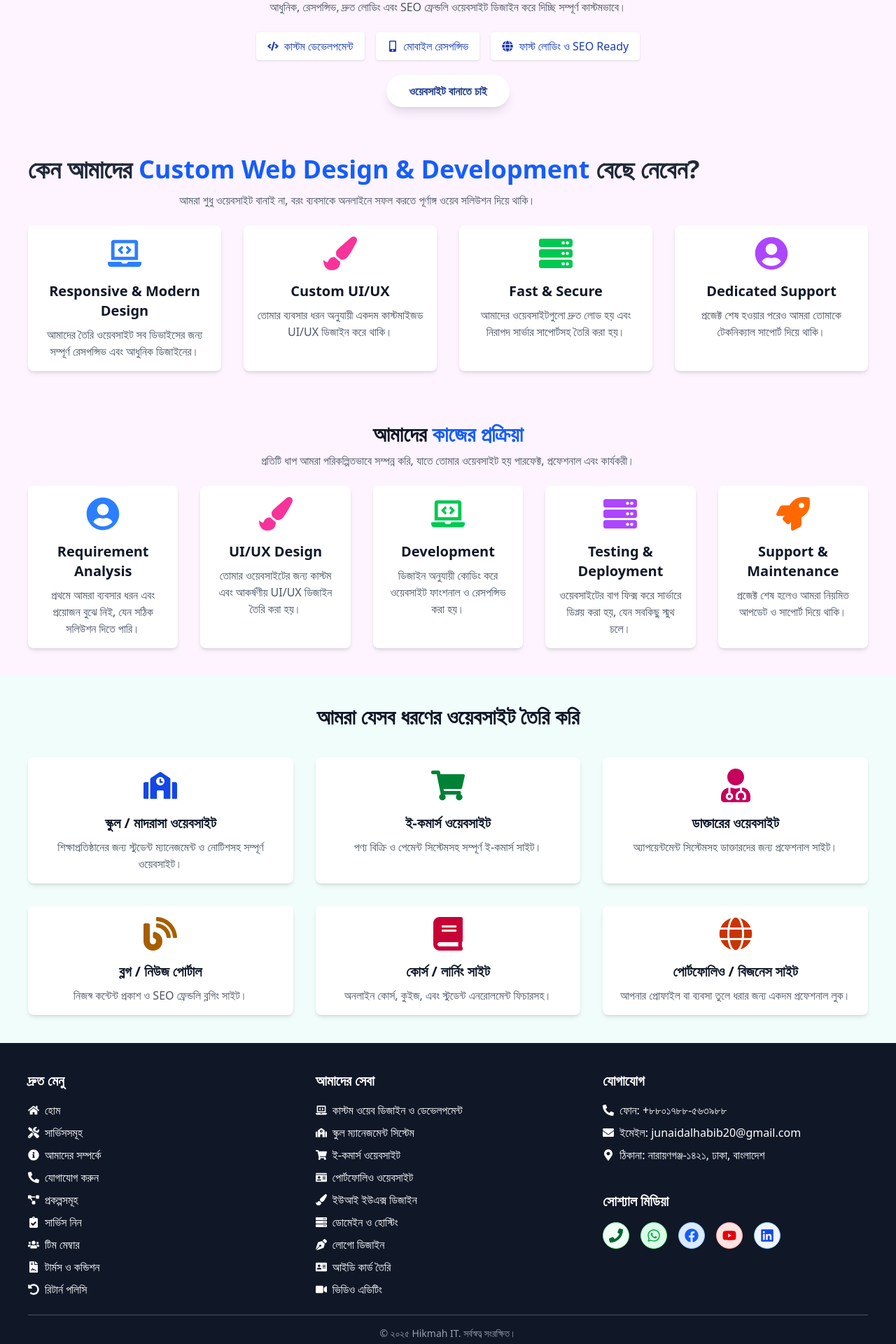
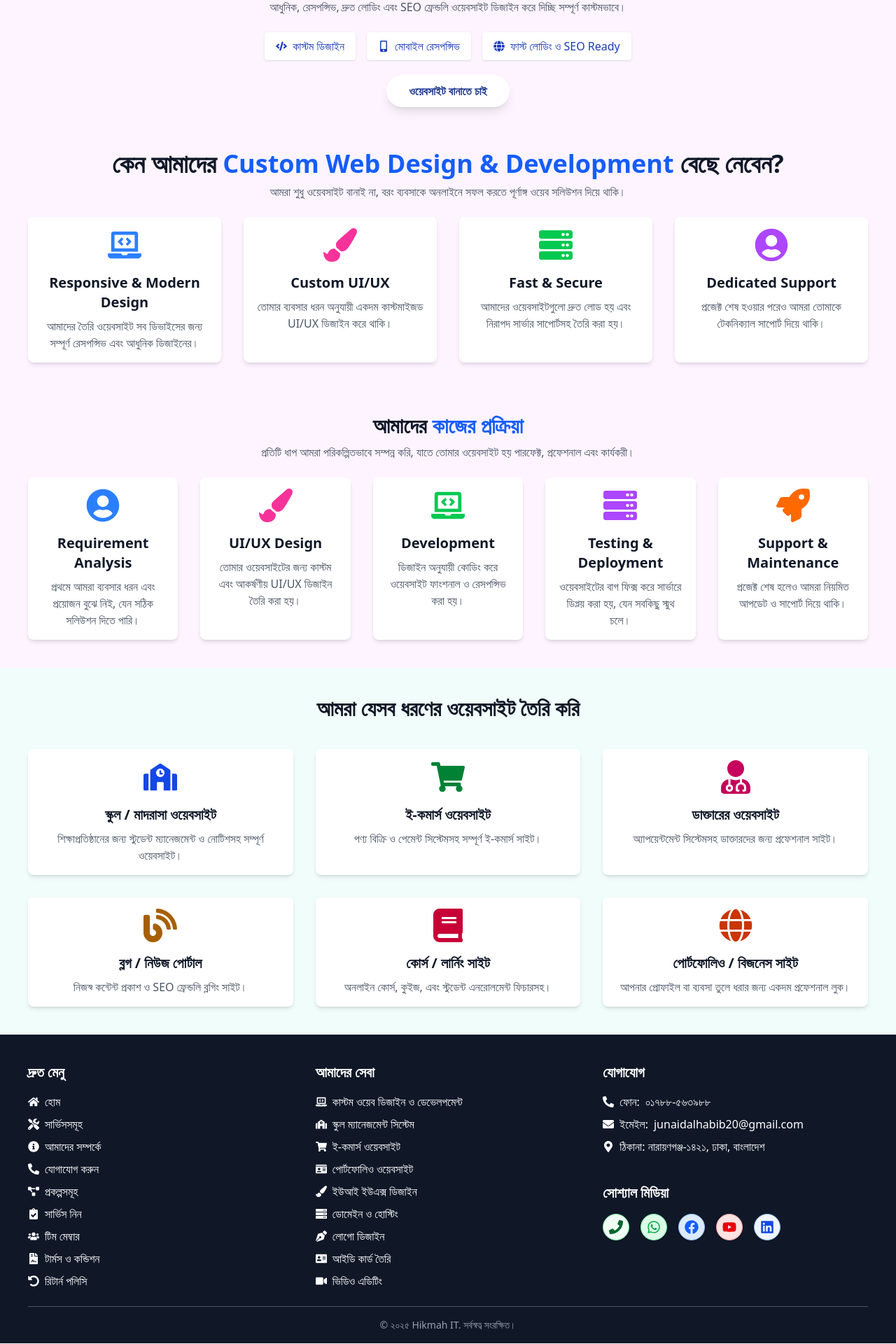
Before and after one commit to mdjunaidalhabib/hikmah-it, a Next.js app: page /web-development in a window 1280 px wide. Shown: the part 142-2062 px from the top of the page at 70% size. Built offline with nearby package versions, Linux system fonts and the light colour scheme.

Commit message:
Updated code with new changes

```diff
--- a/app/components/home/footer.jsx
+++ b/app/components/home/footer.jsx
@@ -1,3 +1,4 @@
+import Link from "next/link";
 import SocialIcons from "./SocialIcons";
 import {
   FaHome,
@@ -27,36 +28,46 @@ export default function Footer() {
     <footer className="bg-gray-900 text-white py-4 px-4 md:px-10">
       <div className="max-w-7xl mx-auto grid grid-cols-1 sm:grid-cols-2 md:grid-cols-3 gap-8 py-6">
         {/* Quick Menu */}
-
         <div>
           <h2 className="text-xl font-semibold mb-4">দ্রুত মেনু</h2>
           <ul className="space-y-2">
-            <li className="flex items-center gap-2">
-              <FaHome /> হোম
+            <li className="flex items-center gap-2 hover:scale-101 hover:text-yellow-300">
+              <FaHome />
+              <Link href="/">হোম</Link>
             </li>
-            <li className="flex items-center gap-2">
-              <FaTools /> সার্ভিসসমূহ
+            <li className="flex items-center gap-2 hover:scale-101 hover:text-yellow-300">
+              <FaTools />
+              <Link href="/services">সার্ভিসসমূহ</Link>
             </li>
-            <li className="flex items-center gap-2">
-              <FaInfoCircle /> আমাদের সম্পর্কে
+            <li className="flex items-center gap-2 hover:scale-101 hover:text-yellow-300">
+              <FaInfoCircle />
+              <Link href="/about" className="">
+                আমাদের সম্পর্কে
+              </Link>
             </li>
-            <li className="flex items-center gap-2">
-              <FaPhoneAlt /> যোগাযোগ করুন
+            <li className="flex items-center gap-2 hover:scale-101 hover:text-yellow-300">
+              <FaPhoneAlt />
+              <Link href="/contact">যোগাযোগ করুন</Link>
             </li>
-            <li className="flex items-center gap-2">
-              <FaProjectDiagram /> প্রকল্পসমূহ
+            <li className="flex items-center gap-2 hover:scale-101 hover:text-yellow-300">
+              <FaProjectDiagram />
+              <Link href="/projects">প্রকল্পসমূহ</Link>
             </li>
-            <li className="flex items-center gap-2">
-              <FaClipboardCheck /> সার্ভিস নিন
+            <li className="flex items-center gap-2 hover:scale-101 hover:text-yellow-300">
+              <FaClipboardCheck />
+              <Link href="/order-service">সার্ভিস নিন</Link>
             </li>
-            <li className="flex items-center gap-2">
-              <FaUsers /> টিম মেম্বার
+            <li className="flex items-center gap-2 hover:scale-101 hover:text-yellow-300">
+              <FaUsers />
+              <Link href="/team">টিম মেম্বার</Link>
             </li>
-            <li className="flex items-center gap-2">
-              <FaFileContract /> টার্মস ও কন্ডিশন
+            <li className="flex items-center gap-2 hover:scale-101 hover:text-yellow-300">
+              <FaFileContract />
+              <Link href="/terms">টার্মস ও কন্ডিশন</Link>
             </li>
-            <li className="flex items-center gap-2">
-              <FaUndoAlt /> রিটার্ন পলিসি
+            <li className="flex items-center gap-2 hover:scale-101 hover:text-yellow-300">
+              <FaUndoAlt />
+              <Link href="/return-policy">রিটার্ন পলিসি</Link>
             </li>
           </ul>
         </div>
@@ -65,32 +76,45 @@ export default function Footer() {
         <div>
           <h2 className="text-xl font-semibold mb-4">আমাদের সেবা</h2>
           <ul className="space-y-2">
-            <li className="flex items-center gap-2">
-              <FaLaptopCode /> কাস্টম ওয়েব ডিজাইন ও ডেভেলপমেন্ট
+            <li className="flex items-center gap-2 hover:scale-101 hover:text-yellow-300">
+              <FaLaptopCode />
+              <Link href="/services/web-design">
+                কাস্টম ওয়েব ডিজাইন ও ডেভেলপমেন্ট
+              </Link>
             </li>
-            <li className="flex items-center gap-2">
-              <FaSchool /> স্কুল ম্যানেজমেন্ট সিস্টেম
+            <li className="flex items-center gap-2 hover:scale-101 hover:text-yellow-300">
+              <FaSchool />
+              <Link href="/services/school-management">
+                স্কুল ম্যানেজমেন্ট সিস্টেম
+              </Link>
             </li>
-            <li className="flex items-center gap-2">
-              <FaShoppingCart /> ই-কমার্স ওয়েবসাইট
+            <li className="flex items-center gap-2 hover:scale-101 hover:text-yellow-300">
+              <FaShoppingCart />
+              <Link href="/services/ecommerce">ই-কমার্স ওয়েবসাইট</Link>
             </li>
-            <li className="flex items-center gap-2">
-              <FaIdCard /> পোর্টফোলিও ওয়েবসাইট
+            <li className="flex items-center gap-2 hover:scale-101 hover:text-yellow-300">
+              <FaIdCard />
+              <Link href="/services/portfolio">পোর্টফোলিও ওয়েবসাইট</Link>
             </li>
-            <li className="flex items-center gap-2">
-              <FaPaintBrush /> ইউআই ইউএক্স ডিজাইন
+            <li className="flex items-center gap-2 hover:scale-101 hover:text-yellow-300">
+              <FaPaintBrush />
+              <Link href="/services/ui-ux">ইউআই ইউএক্স ডিজাইন</Link>
             </li>
-            <li className="flex items-center gap-2">
-              <FaServer /> ডোমেইন ও হোস্টিং
+            <li className="flex items-center gap-2 hover:scale-101 hover:text-yellow-300">
+              <FaServer />
+              <Link href="/services/domain-hosting">ডোমেইন ও হোস্টিং</Link>
             </li>
-            <li className="flex items-center gap-2">
-              <FaPenNib /> লোগো ডিজাইন
+            <li className="flex items-center gap-2 hover:scale-101 hover:text-yellow-300">
+              <FaPenNib />
+              <Link href="/services/logo-design">লোগো ডিজাইন</Link>
             </li>
-            <li className="flex items-center gap-2">
-              <FaAddressCard /> আইডি কার্ড তৈরি
+            <li className="flex items-center gap-2 hover:scale-101 hover:text-yellow-300">
+              <FaAddressCard />
+              <Link href="/services/id-card">আইডি কার্ড তৈরি</Link>
             </li>
-            <li className="flex items-center gap-2">
-              <FaVideo /> ভিডিও এডিটিং
+            <li className="flex items-center gap-2 hover:scale-101 hover:text-yellow-300">
+              <FaVideo />
+              <Link href="/services/video-editing">ভিডিও এডিটিং</Link>
             </li>
           </ul>
         </div>
@@ -100,11 +124,19 @@ export default function Footer() {
           <div>
             <h2 className="text-xl font-semibold mb-4">যোগাযোগ</h2>
             <ul className="space-y-2">
-              <li className="flex items-center gap-2">
-                <FaPhoneAlt /> ফোন: +৮৮০১৭৮৮-৫৬৩৯৮৮
+              <li className="flex items-center gap-2 hover:scale-101 hover:text-yellow-300">
+                <FaPhoneAlt /> ফোন:{" "}
+                <a href="tel:01788563988">
+                  ০১৭৮৮-৫৬৩৯৮৮
+                </a>
               </li>
-              <li className="flex items-center gap-2">
-                <FaEnvelope /> ইমেইল: junaidalhabib20@gmail.com
+              <li className="flex items-center gap-2 hover:scale-101 hover:text-yellow-300">
+                <FaEnvelope /> ইমেইল:{" "}
+                <a
+                  href="mailto:junaidalhabib20@gmail.com"
+                >
+                  junaidalhabib20@gmail.com
+                </a>
               </li>
               <li className="flex items-center gap-2">
                 <FaMapMarkerAlt /> ঠিকানা: নারায়ণগঞ্জ-১৪২১, ঢাকা, বাংলাদেশ
@@ -121,7 +153,9 @@ export default function Footer() {
           </div>
         </div>
       </div>
+
       <hr className="border-t-1 border-gray-600" />
+
       {/* Copyright */}
       <div className="text-center text-sm text-gray-400 mt-4">
         © ২০২৫ Hikmah IT. সর্বস্বত্ব সংরক্ষিত।
--- a/app/components/web-development/HeroSection.jsx
+++ b/app/components/web-development/HeroSection.jsx
@@ -5,7 +5,7 @@ const HeroSection = () => {
   return (
     <section className="bg-fuchsia-50 dark:bg-gray-900 mt-15">
       <div className=" text-center px-4 md:px-10 py-10 max-w-7xl mx-auto">
-        <h1 className="text-4xl font-bold text-gray-900 dark:text-white text-center -mt-4 p-2">
+        <h1 className="text-3xl sm:text-4xl md:text-4xl font-bold text-gray-900 dark:text-white text-center -mt-4 p-2">
           আপনার স্বপ্নের ওয়েবসাইট তৈরি হোক আমাদের সাথে!
         </h1>
         <p className="max-w-1xl mx-auto  mb-6 text-gray-600 dark:text-gray-300">
@@ -14,7 +14,7 @@ const HeroSection = () => {
         </p>
         <div className="flex flex-wrap gap-4 justify-center mb-8 text-sm md:text-base">
           <span className="flex items-center gap-2 bg-white text-blue-800 px-4 py-2 rounded shadow">
-            <FaCode /> কাস্টম ডেভেলপমেন্ট
+            <FaCode /> কাস্টম ডিজাইন
           </span>
           <span className="flex items-center gap-2 bg-white text-blue-800 px-4 py-2 rounded shadow">
             <FaMobileAlt /> মোবাইল রেসপন্সিভ
--- a/app/components/web-development/WhyChooseUs.jsx
+++ b/app/components/web-development/WhyChooseUs.jsx
@@ -37,18 +37,20 @@ export default function WhyChooseUs() {
 
   return (
     <section className="bg-fuchsia-50 dark:bg-gray-900">
-      <div className="px-4 md:px-10 py-10 max-w-7xl mx-auto">
+      <div className=" text-center px-4 md:px-10 py-10 max-w-7xl mx-auto">
         <motion.h2
           initial={{ opacity: 0, y: -20 }}
           animate={{ opacity: 1, y: 0 }}
           transition={{ duration: 0.6 }}
-          className="text-3xl md:text-4xl font-bold text-gray-800 dark:text-white mb-3"
+          className="text-xl sm:text-4xl md:text-4xl font-bold text-gray-900 dark:text-white text-center -mt-4 p-2"
         >
           কেন আমাদের{" "}
-          <span className="text-blue-600">Custom Web Design & Development</span>{" "}
+          <span className="text-blue-600 text-1xl">
+            Custom Web Design & Development
+          </span>{" "}
           বেছে নেবেন?
         </motion.h2>
-        <p className="max-w-3xl mx-auto  mb-6 text-gray-600 dark:text-gray-300">
+        <p className="max-w-1xl mx-auto  mb-6 text-gray-600 dark:text-gray-300">
           আমরা শুধু ওয়েবসাইট বানাই না, বরং ব্যবসাকে অনলাইনে সফল করতে পূর্ণাঙ্গ
           ওয়েব সলিউশন দিয়ে থাকি।
         </p>
```
